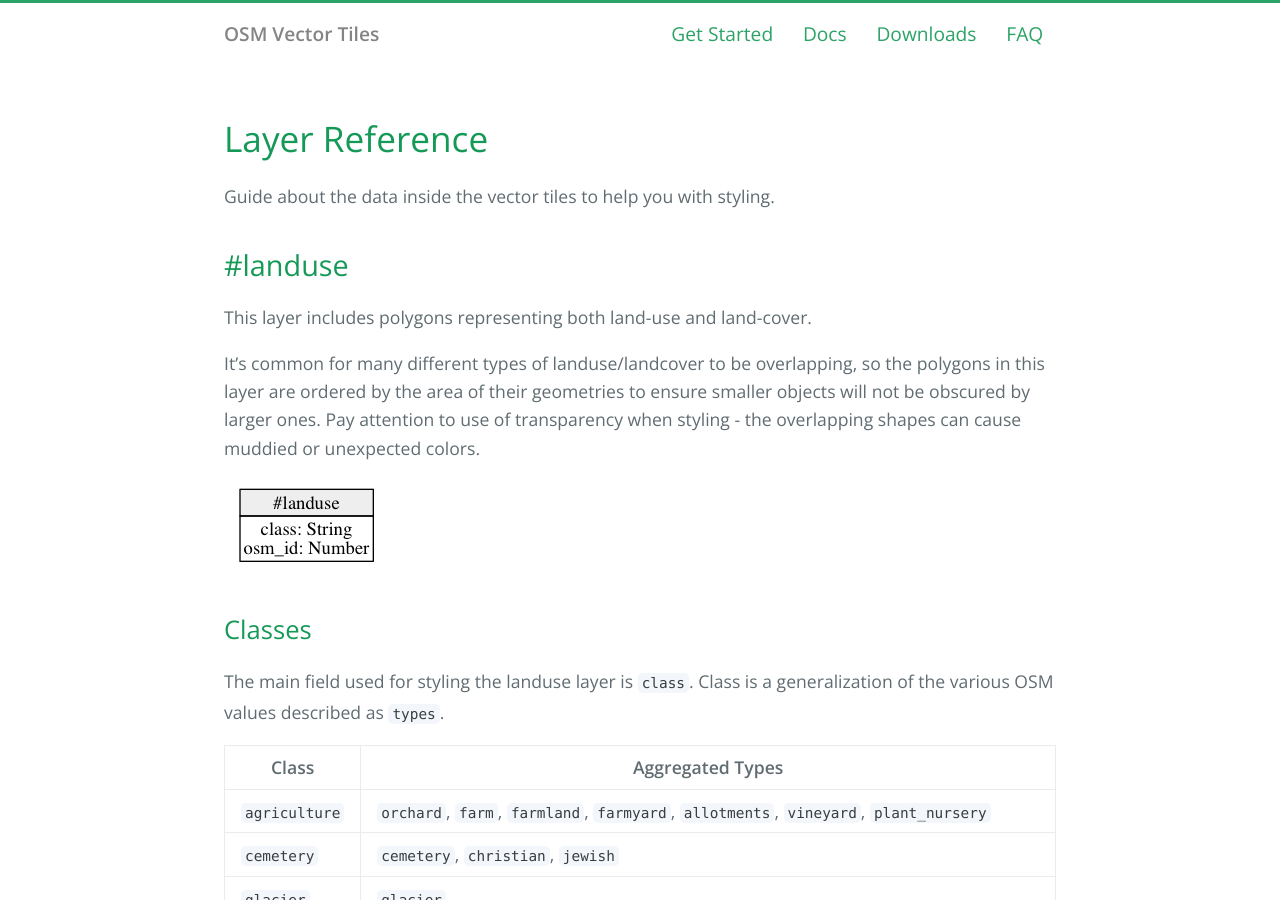
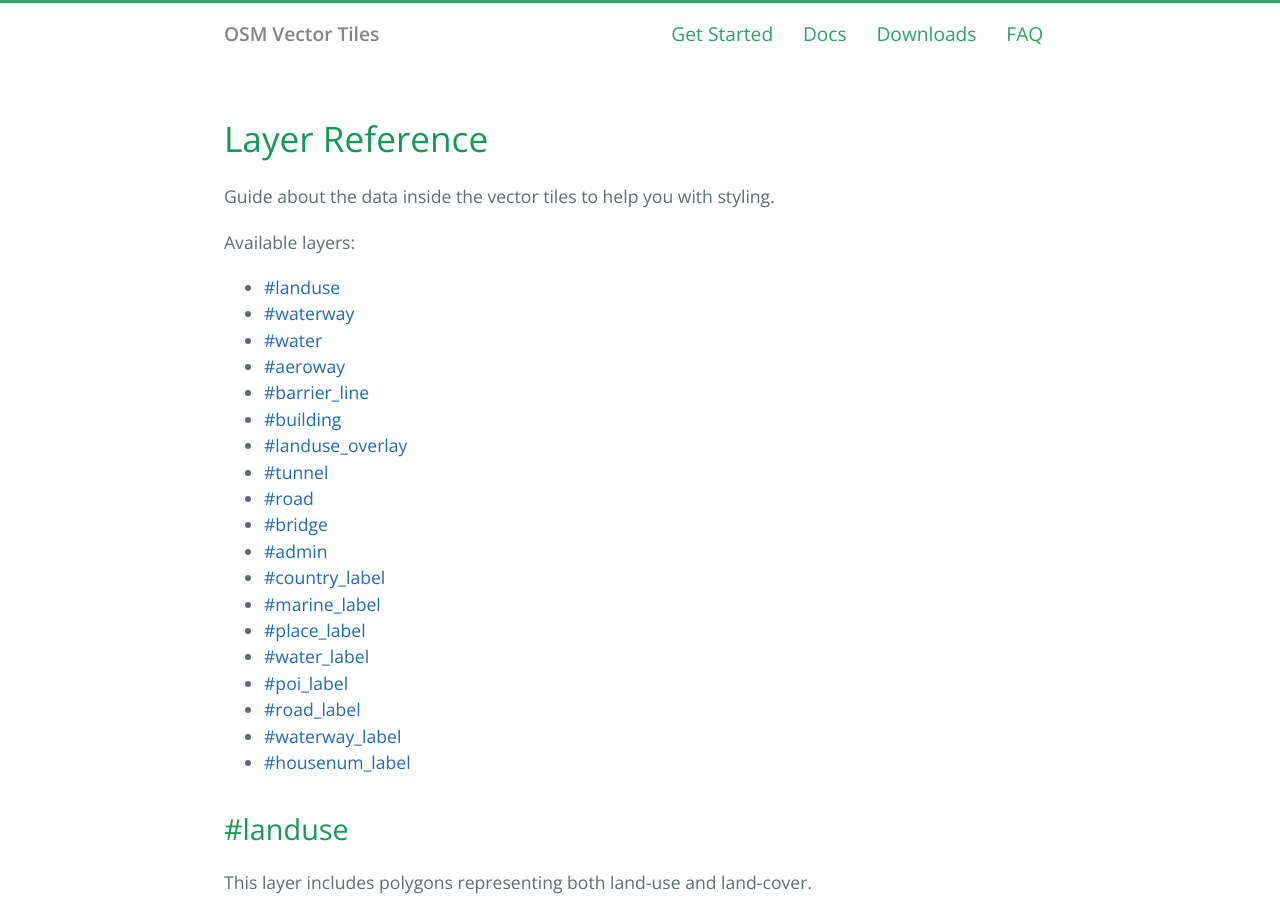
Before and after one commit to osm2vectortiles/osm2vectortiles, a Jekyll site: the page built from docs/layer-reference.md, in a window 1280 px wide and 900 px high. Built offline with Jekyll 4.4.1, drawn with Linux system fonts in a browser that asks for light colours.

Commit message:
Add layer table of content

```diff
--- a/docs/layer-reference.md
+++ b/docs/layer-reference.md
@@ -7,6 +7,28 @@
 # Layer Reference
 
 Guide about the data inside the vector tiles to help you with styling.
+
+Available layers:
+
+- [#landuse](#landuse)
+- [#waterway](#waterway)
+- [#water](#water)
+- [#aeroway](#aeroway)
+- [#barrier_line](#barrier_line)
+- [#building](#building)
+- [#landuse_overlay](#landuse_overlay)
+- [#tunnel](#tunnel)
+- [#road](#road)
+- [#bridge](#bridge)
+- [#admin](#admin)
+- [#country_label](#country_label)
+- [#marine_label](#marine_label)
+- [#place_label](#place_label)
+- [#water_label](#water_label)
+- [#poi_label](#poi_label)
+- [#road_label](#road_label)
+- [#waterway_label](#waterway_label)
+- [#housenum_label](#housenum_label)
 
 ## #landuse
 
```
